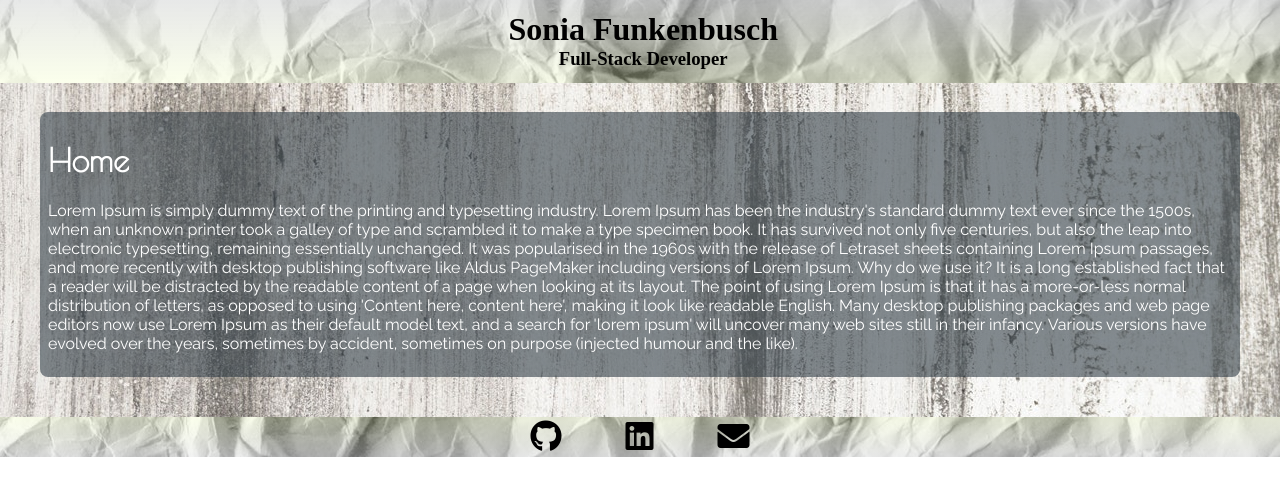
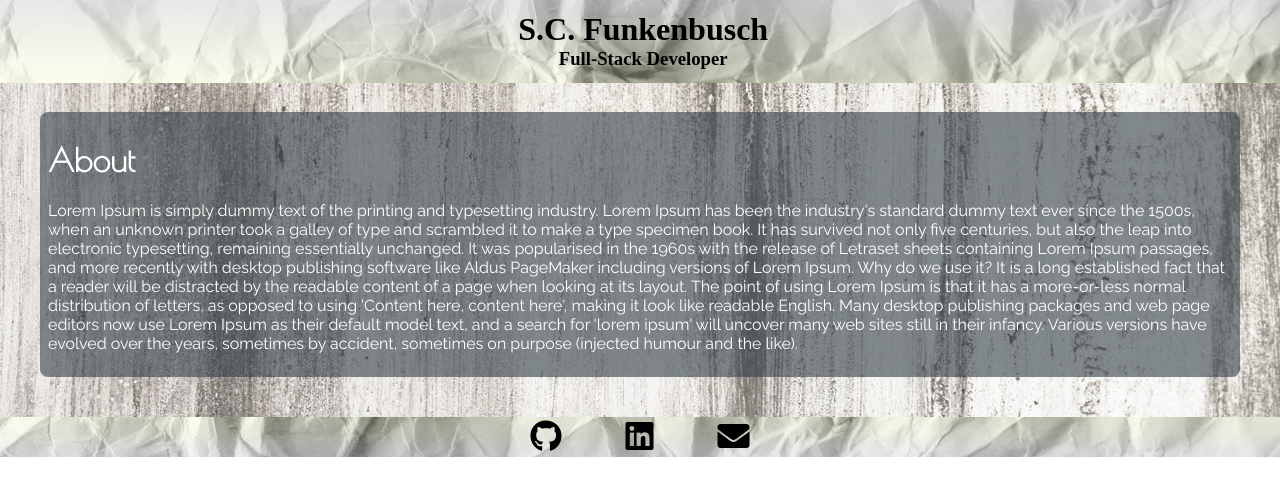
Before and after one commit to LefseTime/LefseTime.github.io, a React (Create React App) app: page / in a window 1280 px wide. Shown: the top 496 px of the page. Built offline with nearby package versions, Linux system fonts and the light colour scheme; a web font is replaced by a local one.

Commit message:
portfolio

```diff
--- a/src/App.css
+++ b/src/App.css
@@ -50,6 +50,10 @@
   color: white;
 }
 
+.center {
+  text-align: center;
+}
+
 .cards {
   display: flex;
   justify-content: space-around;
@@ -58,11 +62,13 @@
 }
 
 .card {
-  /* height: 4em; */
   width: 15em;
-  border: solid .1em;
+  color: white;
+  border: solid .1em black;
   border-radius: .3em;
   margin: .5em .5em .5em .5em;
+  padding: .5em .5em .5em .5em;
+  background-image: url("images/GOURDS.jpg")
 }
 
 .card:hover {
@@ -70,7 +76,7 @@
 }
 
 .cardlink {
-  text-align: center;
+
 }
 
 .sonia {
--- a/src/App.js
+++ b/src/App.js
@@ -3,7 +3,7 @@ import './App.css';
 import { BrowserRouter as Router, Route, Switch } from "react-router-dom";
 import Nav from "./components/Nav";
 import Footer from "./components/Footer";
-import Home from "./pages/Home";
+import About from "./pages/About";
 import Portfolio from "./pages/Portfolio";
 import Contact from "./pages/Contact";
 
@@ -14,10 +14,10 @@ class App extends Component {
         <div className="body">
           <Nav />
           <Switch>
-            <Route exact path='/' component={Home} />
+            <Route exact path='/about' component={About} />
             <Route exact path='/portfolio' component={Portfolio} />
             <Route exact path='/contact' component={Contact} />
-            <Route path='/*' component={Home} />
+            <Route path='/*' component={About} />
           </Switch>
           <Footer />
         </div>
--- a/src/components/Card/Card.js
+++ b/src/components/Card/Card.js
@@ -16,7 +16,9 @@ class Card extends Component {
     render() {
         return (
             <div className="card">
+                <h1>Title</h1>
                 <p>This is a card.</p>
+                <a href="https://github.com/" target="_blank" rel="noopener noreferrer" className="cardlink" id="view"><i class="fas fa-binoculars fa-2x"></i></a>
                 <a href="https://github.com/LefseTime" target="_blank" rel="noopener noreferrer" className="cardlink" id="github"><i className="fab fa-github fa-2x"></i></a>
             </div>
         )
--- a/src/components/Nav/Nav.js
+++ b/src/components/Nav/Nav.js
@@ -26,7 +26,7 @@ class Nav extends Component {
   render() {
     return (
       <div id="nav">
-        <h1 className="nav sonia"><a href="/">Sonia Funkenbusch</a></h1>
+        <h1 className="nav sonia"><a href="/">S.C. Funkenbusch</a></h1>
         <h3 className="nav sonia">Full-Stack Developer</h3>
       </div>
     );
--- a/src/pages/Home/Home.js
+++ b/src/pages/About/About.js
@@ -1,6 +1,6 @@
 import React, { Component } from "react";
 
-class Home extends Component {
+class About extends Component {
   state = {
 
   };
@@ -25,9 +25,9 @@ class Home extends Component {
 
   render() {
     return (
-      <div className="main" id="home">
+      <div className="main" id="about">
         <div className="scroll">
-          <h1 className="title">Home</h1>
+          <h1 className="title">About</h1>
           <p className="text">Lorem Ipsum is simply dummy text of the printing and typesetting industry. Lorem Ipsum has been the industry's standard dummy text ever since the 1500s, when an unknown printer took a galley of type and scrambled it to make a type specimen book. It has survived not only five centuries, but also the leap into electronic typesetting, remaining essentially unchanged. It was popularised in the 1960s with the release of Letraset sheets containing Lorem Ipsum passages, and more recently with desktop publishing software like Aldus PageMaker including versions of Lorem Ipsum.
             Why do we use it?
             It is a long established fact that a reader will be distracted by the readable content of a page when looking at its layout. The point of using Lorem Ipsum is that it has a more-or-less normal distribution of letters, as opposed to using 'Content here, content here', making it look like readable English. Many desktop publishing packages and web page editors now use Lorem Ipsum as their default model text, and a search for 'lorem ipsum' will uncover many web sites still in their infancy. Various versions have evolved over the years, sometimes by accident, sometimes on purpose (injected humour and the like).
@@ -38,4 +38,4 @@ class Home extends Component {
   }
 }
 
-export default Home;
+export default About;
--- /dev/null
+++ b/src/pages/About/index.js
@@ -0,0 +1 @@
+export { default } from "./About.js";
--- a/src/pages/Home/index.js
+++ /dev/null
@@ -1 +0,0 @@
-export { default } from "./Home.js";
--- a/src/pages/Portfolio/Portfolio.js
+++ b/src/pages/Portfolio/Portfolio.js
@@ -29,6 +29,15 @@ class Portfolio extends Component {
             <div className="main" id="portfolio">
                 <div className="scroll">
                     <h1 className="title">Portfolio</h1>
+                    <hr></hr>
+                    <h2 className="title center">Group Projects</h2>
+                    <div className="cards">
+                        <Card />
+                        <Card />
+                        <Card />
+                    </div>
+                    <hr></hr>
+                    <h2 className="title center">Individual Work</h2>
                     <div className="cards">
                         <Card />
                         <Card />
```
